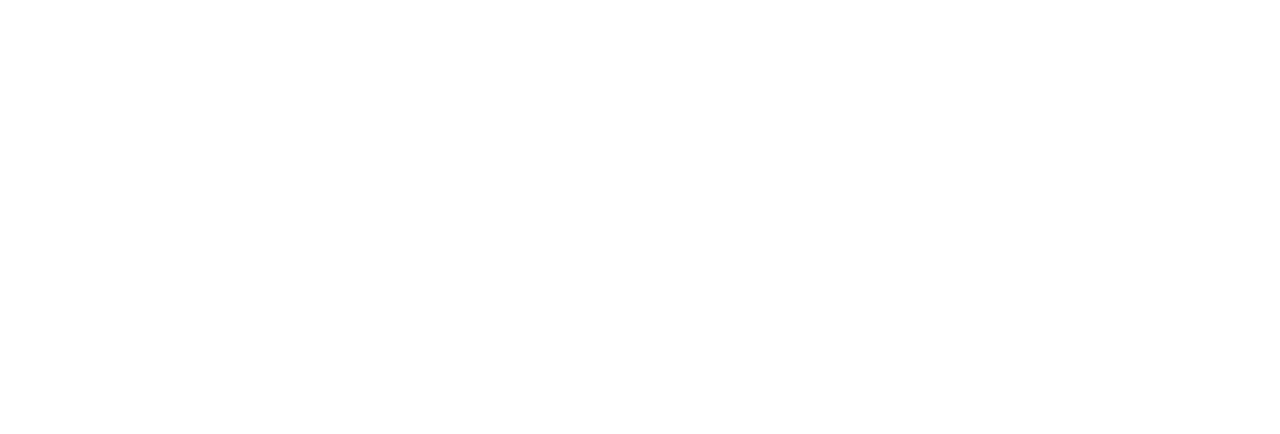
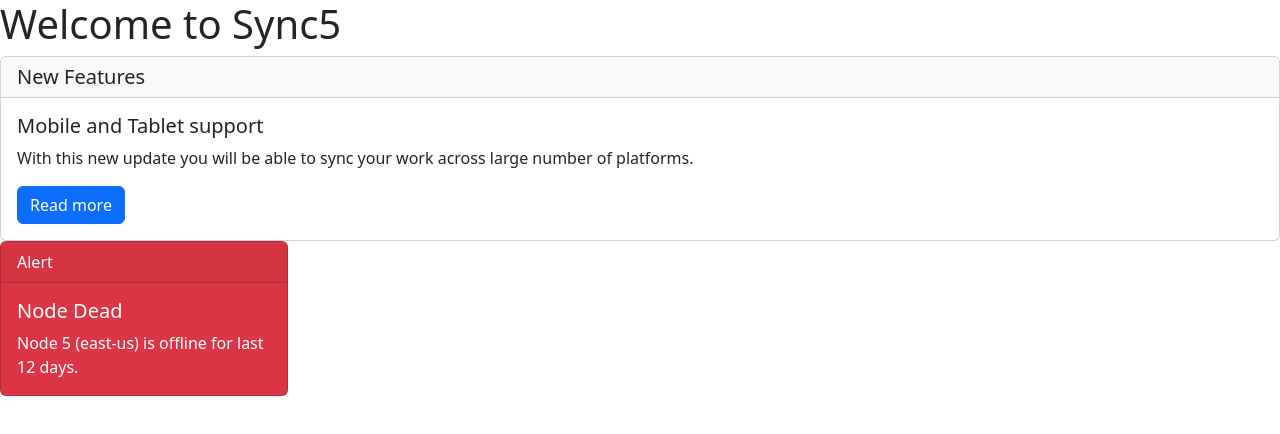
Before and after one commit to acciojob/bootstrap-card-abhaychaudharyy, a website: page main.html in a window 1280 px wide. Drawn offline with nearby package versions, Linux system fonts and the light colour scheme.

Commit message:
created a submission

```diff
--- a/main.html
+++ b/main.html
@@ -4,10 +4,26 @@
 
 <head>
 	<link rel="stylesheet" href="styles.css">
+	 <link href="https://cdn.jsdelivr.net/npm/bootstrap@5.3.0-alpha1/dist/css/bootstrap.min.css" rel="stylesheet" integrity="sha384-GLhlTQ8iRABdZLl6O3oVMWSktQOp6b7In1Zl3/Jr59b6EGGoI1aFkw7cmDA6j6gD" crossorigin="anonymous">
 </head>
 
 <body>
-	<!-- the entire body must be written by student -->
+	<h1>Welcome to Sync5</h1>
+	<div class="card">
+	  <h5 class="card-header"> New Features</h5>
+	  <div class="card-body">
+	    <h5 class="card-title">Mobile and Tablet support</h5>
+	    <p class="card-text">With this new update you will be able to sync your work across large number of platforms.</p>
+	    <a href="#" class="btn btn-primary">Read more</a>
+	  </div>
+	</div>
+	<div class="card text-white bg-danger mb-3" style="max-width: 18rem";style="max-width: 18rem">
+  <div class="card-header">Alert</div>
+  <div class="card-body">
+    <h5 class="card-title">Node Dead</h5>
+    <p class="card-text">Node 5 (east-us) is offline for last 12 days.</p>
+  </div>
+</div>
     <script type="text/javascript" src="./script.js">
 </script>
 
```
